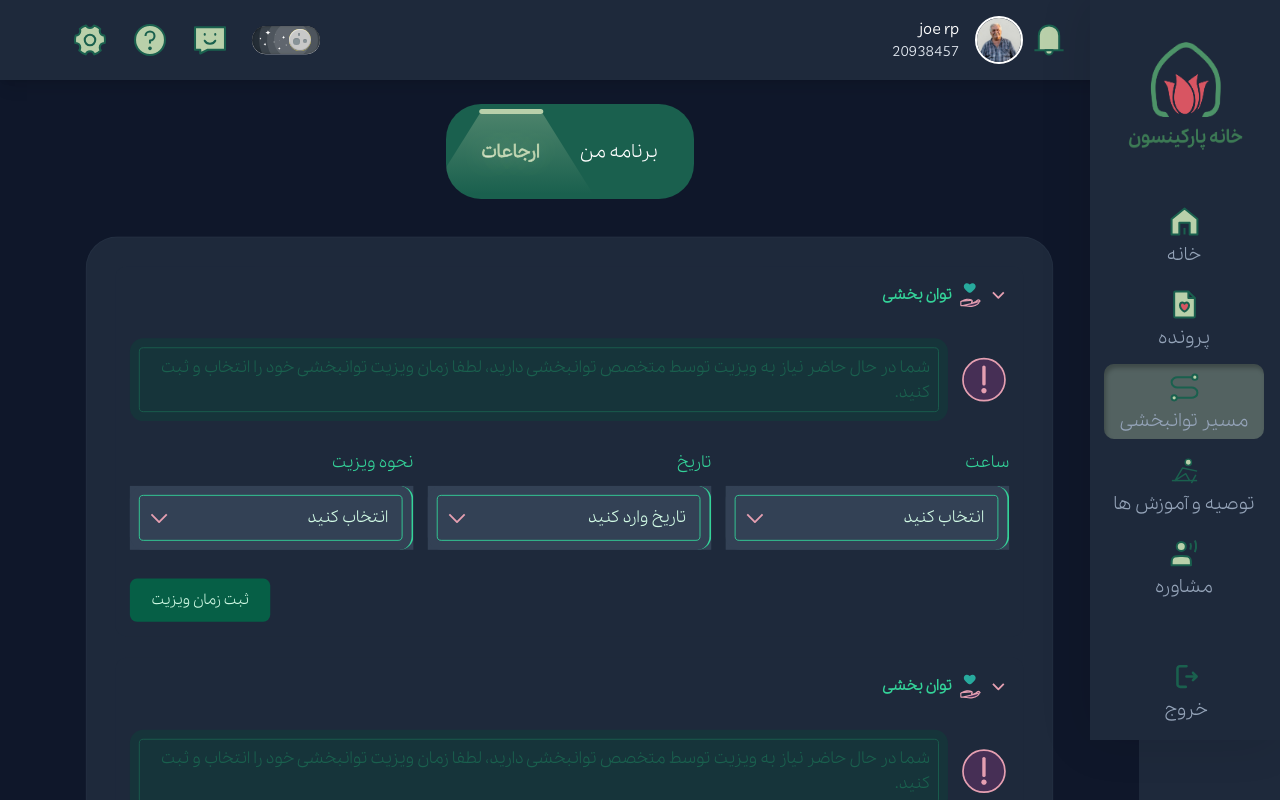
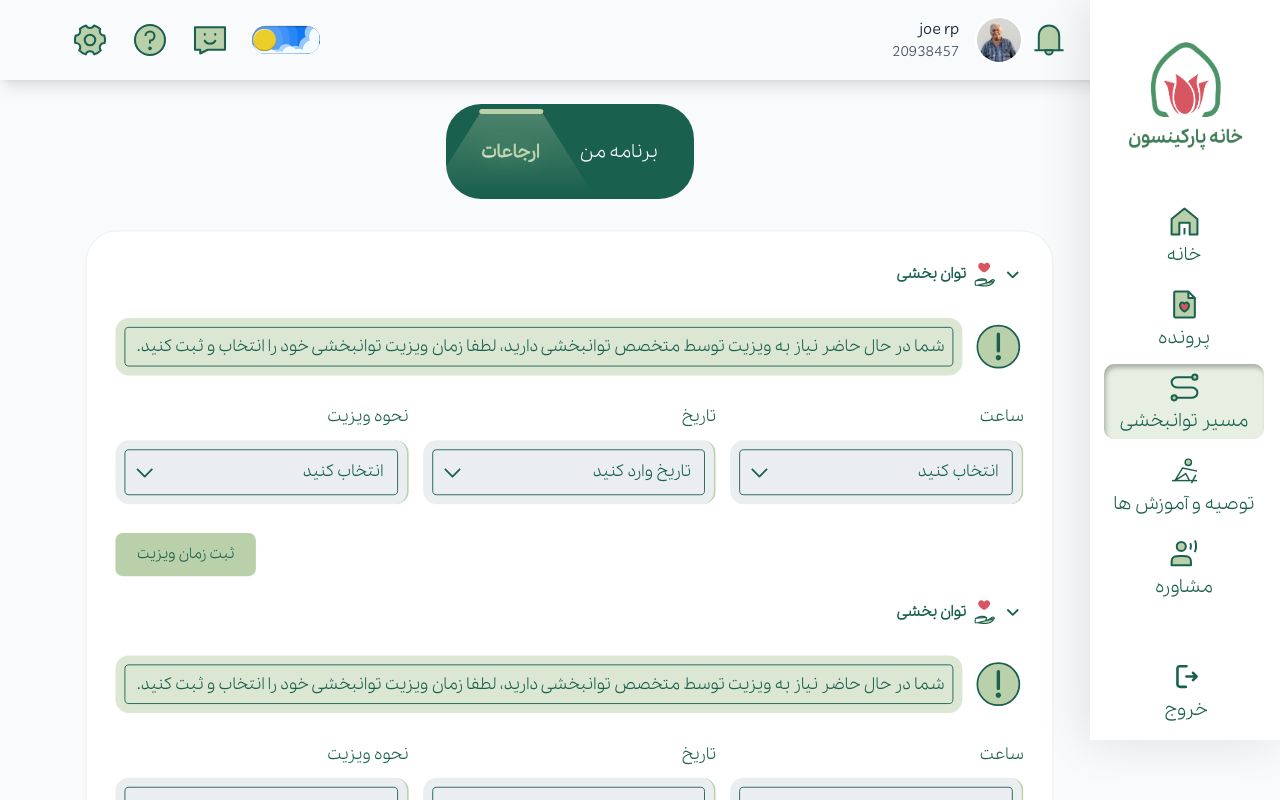
Before and after one commit to sharikian/pd-home-app, a Next.js app: page /wents in a window 1280 px wide. Shown: the top 800 px of the page. Built offline with nearby package versions, Linux system fonts and the light colour scheme.

Commit message:
[*] New changes : fix to build

```diff
--- a/app/(pages)/(tavan)/myplan/page.tsx
+++ b/app/(pages)/(tavan)/myplan/page.tsx
@@ -110,7 +110,7 @@
                 </div>
 
                 {/* Calendar Section */}
-                <div className="p-2 lg:p-4 hidden md:flex justify-center">
+                <div className="p-2 lg:p-4 hidden md:block" style={{justifySelf:'center'}}>
                   <Calendar
                     locale={gregorian_fa}
                     calendar={persian}
--- a/app/components/Header.tsx
+++ b/app/components/Header.tsx
@@ -38,7 +38,7 @@
               alt="Messages"
               src={MessageEmoji}
             />
-            <DarkLightToggle activate className="shrink-0" />
+            <DarkLightToggle activate={false} className="shrink-0" />
           </div>
 
           {/* Right Side Profile */}
--- a/app/components/ui/DropDown.tsx
+++ b/app/components/ui/DropDown.tsx
@@ -27,7 +27,7 @@
   return (
     <div className={`relative w-full ${className}`}>
       <div
-        className={`flex flex-col items-start gap-2.5 p-2.5 relative bg-[#eaeef1] dark:bg-slate-700 rounded-[15px] overflow-hidden shadow-shadows border-r-2 border-[#b9d0aa] dark:border-emerald-400 ${
+        className={`flex flex-col items-start gap-2.5 p-2.5 relative bg-[#eaeef1] dark:bg-slate-700 rounded-[15px] overflow-hidden shadow-shadows border-r-2 dark:border-r-0 border-[#b9d0aa] dark:border-emerald-400 ${
           isOpen ? "rounded-b-none" : ""
         }`}
       >
```
